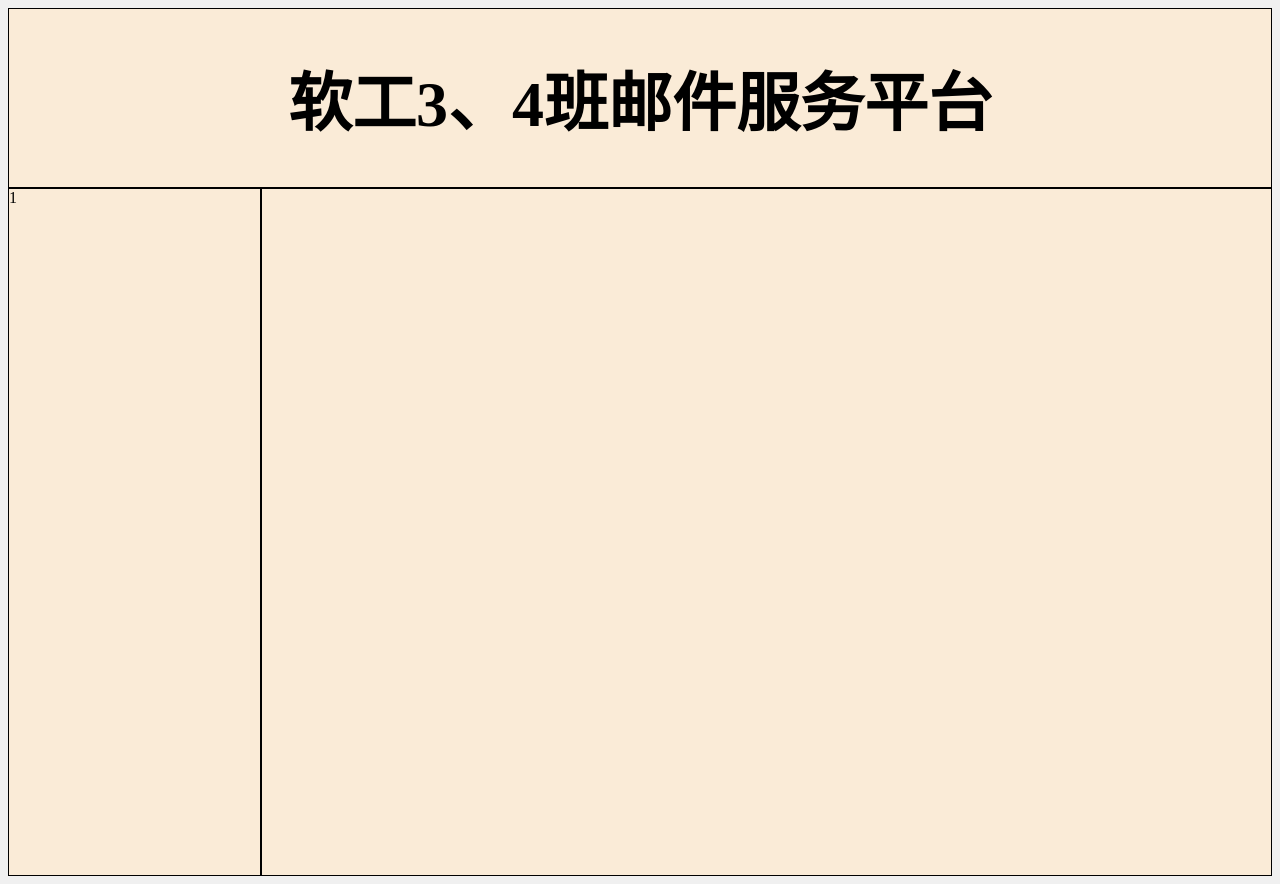
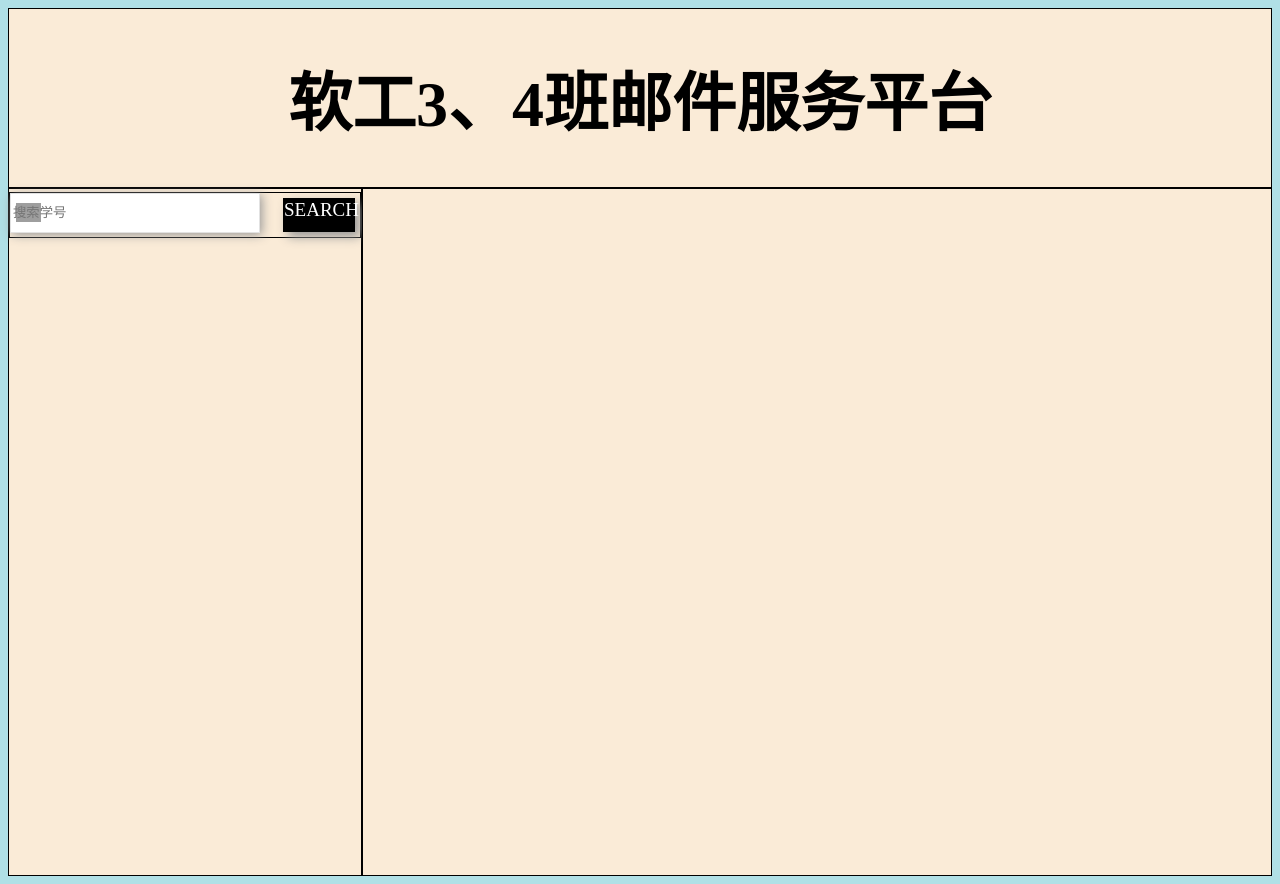
Before and after one commit to Apricityx/AutoEmail, a PHP site: page /main.php in a window 1280 px wide. Run offline with PHP 8.4, Linux system fonts and the light colour scheme; some web fonts are replaced; grey boxes are pictures that could not be loaded.

Commit message:
加载中....

```diff
--- a/forward part/main.php
+++ b/forward part/main.php
@@ -17,6 +17,14 @@
             font-family: 'font_style02';
             src: url('font/font_style02.otf');
         }
+        @font-face {
+            font-family: 'font_style03';
+            src: url('font/font_style03.otf');
+        }
+        @font-face {
+            font-family: 'font_style04';
+            src: url('font/font_style04.otf');
+        }
        body{
             font-family: 'font_style01';
         }
@@ -24,7 +32,11 @@
 </head>
 <body>
 <div id="title"><h1>软工3、4班邮件服务平台</h1></div>
-<div id="left">1</div>
+<div id="left">
+    <div id="search_box">
+    <input type="text" name="search" placeholder="搜索学号"><div id="search_">SEARCH</div>
+    </div>
+</div>
 <div id="std_info">
     <marquee behavior="scroll" direction="left">
 <div class="std" id="div0"><h2>061</h2></div>
@@ -146,6 +158,16 @@
         }
     }
 
+var students = document.getElementsByClassName('std');
+    for(var i=0;i<students.length;i++){
+        students[i].addEventListener('mouseover',function(e){
+        e.target.style.animationPlayState='paused';
+        });
+        students[i].addEventListener('mouseout',function(e){
+        e.target.style.animationPlayState='running';
+        }
+
+}
 </script>
 </body>
 </html>
--- a/forward part/mainpage.css
+++ b/forward part/mainpage.css
@@ -6,10 +6,10 @@
 
 body{
     font-family:'font_style01';
-    background-color: #f0f0f0;
+    background-color: powderblue;
     display: grid;
     grid-template-columns: 1fr 4fr;
-    grid-template-rows: 1fr 4fr;|
+    grid-template-rows: 1fr 4fr;
 }
 
 
@@ -41,6 +41,55 @@
     grid-row-start: 2;
     grid-row-end: 3;
 }
+
+
+#search_box{
+    width: 350px;
+    margin: 3px auto;
+    font-family: 'font_style04';
+    font-size: 14px;
+
+}
+input{
+    width: 250px;
+    border: 1px solid #e2e2e2;
+    height: 40px;
+    margin: 0 0 0 0;
+    /*float: left;*/
+    background-image: url(images/search.jpg);
+    background-repeat: no-repeat;
+    background-size: 25px;
+    background-position:5px center;
+    box-shadow: #999999 2px 2px 10px;
+}
+#search_{
+    display: inline-block;
+    width: 70px;
+    height: 32px;
+    float: right;
+    margin: 5px 5px 5px 5px;
+    background: black;
+    color: white;
+    font-size: 19px;
+    text-align: center;
+    /*line-height: 32px;*/
+    cursor: pointer;
+    box-shadow: #999999 5px 5px 10px;
+    user-select: none;
+}
+
+
+
+
+
+
+
+
+
+
+
+
+
 #content{
     grid-column-start: 2;
     grid-column-end: 3;
```
Also changed, not shown: forward part/font_/try div.html (added, +62 -0 lines).
